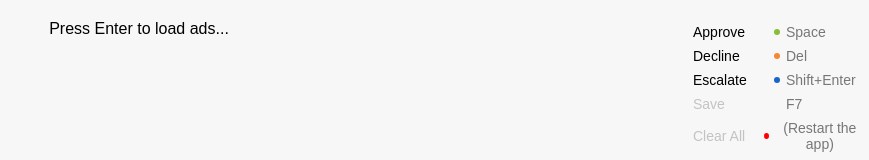
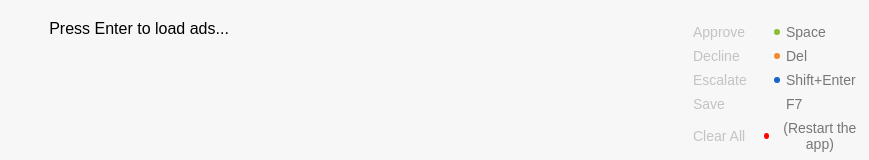
Before and after one commit to DanilKarasev/moderating_app_fullstack, a React app: page / in a window 1280 px wide. Shown: the top 160 px of the page, without its empty margins (411-1280 px from the left). Built offline with nearby package versions, Linux system fonts and the light colour scheme.

Commit message:
Button fix

```diff
--- a/src/components/AdCard/AdCard.jsx
+++ b/src/components/AdCard/AdCard.jsx
@@ -22,9 +22,7 @@ export const AdCard = ({
   escalateAd,
   modalIsOpen,
 }) => {
-  console.log(declineAd);
-  console.log(modalIsOpen);
-  //Добавляем первый элемент в стейт при mount'e
+  //Adding first element to state on mount
   useEffect(() => {
     dispatch({ type: "selectAd", payload: 0 });
   }, [state.adsList]);
--- a/src/screens/Main/Main.jsx
+++ b/src/screens/Main/Main.jsx
@@ -325,18 +325,21 @@ export const Main = () => {
             color={"#88BD35"}
             hotKey={"Space"}
             state={state}
+            disabled={state.adsList.length === 0}
           />
           <ControlButton
             command={handleOpenDeclineModal}
             commandText={"Decline"}
             color={"#F7882E"}
             hotKey={"Del"}
+            disabled={state.adsList.length === 0}
           />
           <ControlButton
             command={handleOpenEscalateModal}
             commandText={"Escalate"}
             color={"#1764CC"}
             hotKey={"Shift+Enter"}
+            disabled={state.adsList.length === 0}
           />
           <ControlButton
             command={sendData}
```
